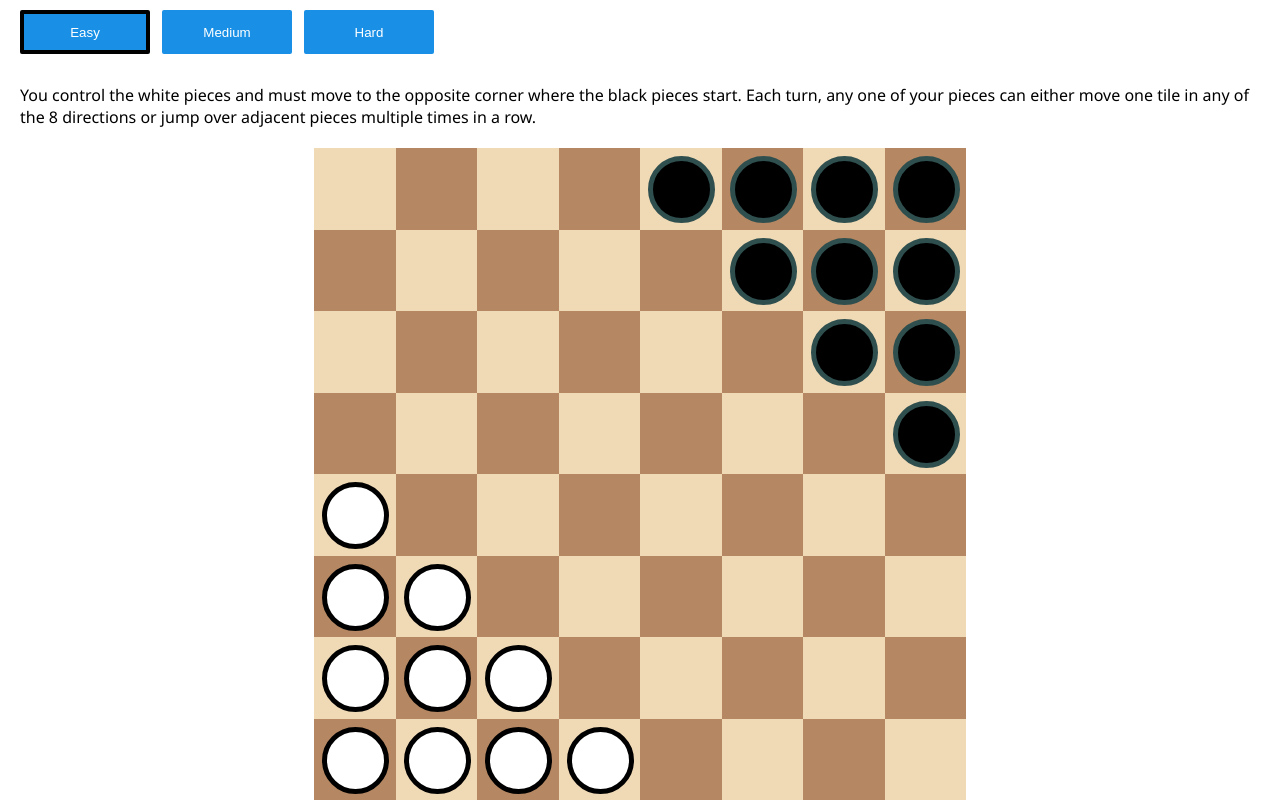
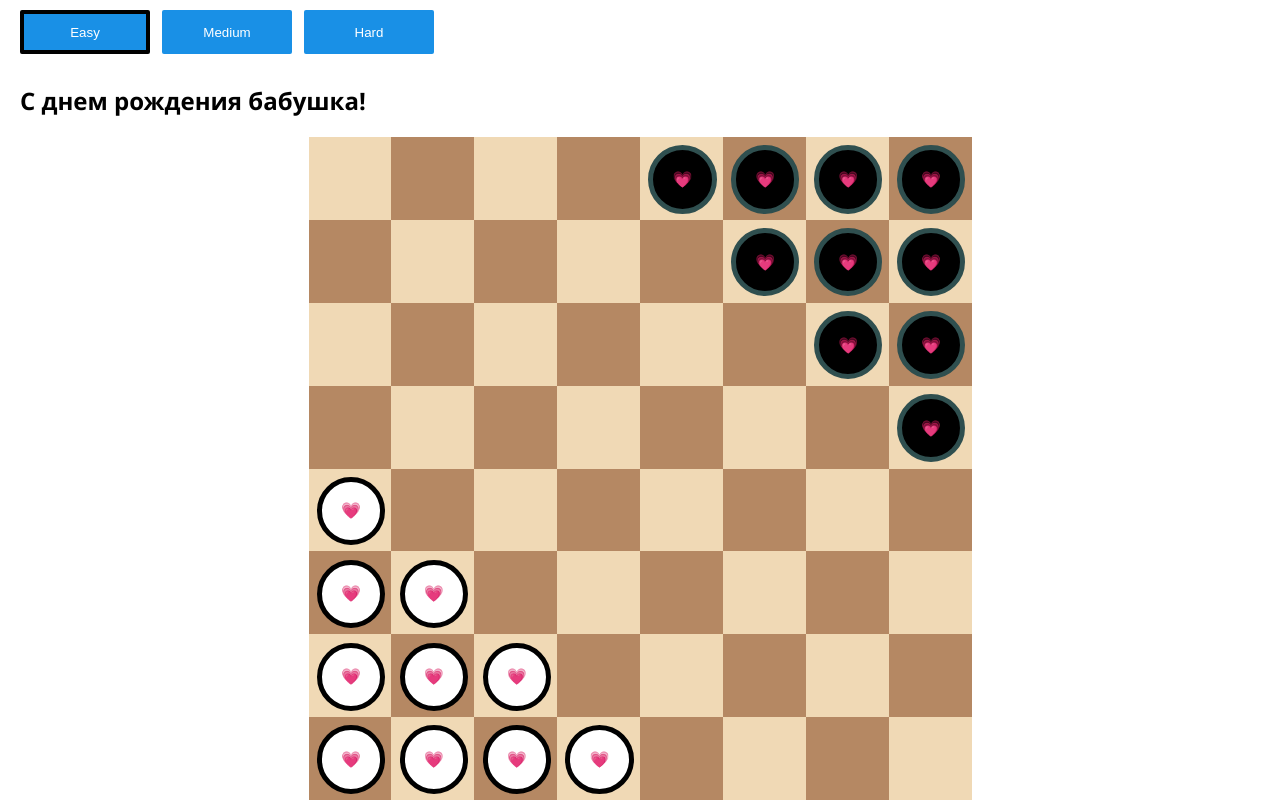
Before and after one commit to Bulmenisaurus/corners-ai, a website with bundled scripts: page index.html in a window 1280 px wide. Built offline with nearby package versions, Linux system fonts and the light colour scheme.

Commit message:
update to bday

```diff
--- a/index.html
+++ b/index.html
@@ -16,6 +16,7 @@
                 <button id="hard">Hard</button>
             </div>
         </div>
+        <h2>С днем рождения бабушка!</h2>
         <div id="description">
             You control the white pieces and must move to the opposite corner where the black pieces
             start. Each turn, any one of your pieces can either move one tile in any of the 8
--- a/src/interactiveBoard.ts
+++ b/src/interactiveBoard.ts
@@ -95,6 +95,10 @@ export class InteractiveBoard {
             this.board.setPiece(x, y, piece);
 
             const pieceElement = document.createElement('div');
+            const heartContainer = document.createElement('span');
+            heartContainer.innerText = '💗';
+            pieceElement.appendChild(heartContainer);
+
             pieceElement.classList.add('piece');
             pieceElement.dataset.pieceType = piece;
             pieceElement.dataset.x = x.toString();
--- a/src/style.css
+++ b/src/style.css
@@ -55,9 +55,14 @@ main {
     border-color: black;
 }
 
-#description {
+#description,
+h2 {
     font-family: 'Segoe UI', Tahoma, Geneva, Verdana, sans-serif;
     padding: 20px;
+}
+
+#description {
+    display: none;
 }
 
 #board-container {
@@ -139,6 +144,14 @@ main {
     background-color: white;
     border-color: black;
 }
+.piece {
+    display: grid;
+    place-items: center;
+}
+
+.piece span {
+    text-align: center;
+}
 
 #board-container .piece[data-piece-type='none'] {
     display: none;
```
Also changed, not shown: dist/index.js.
